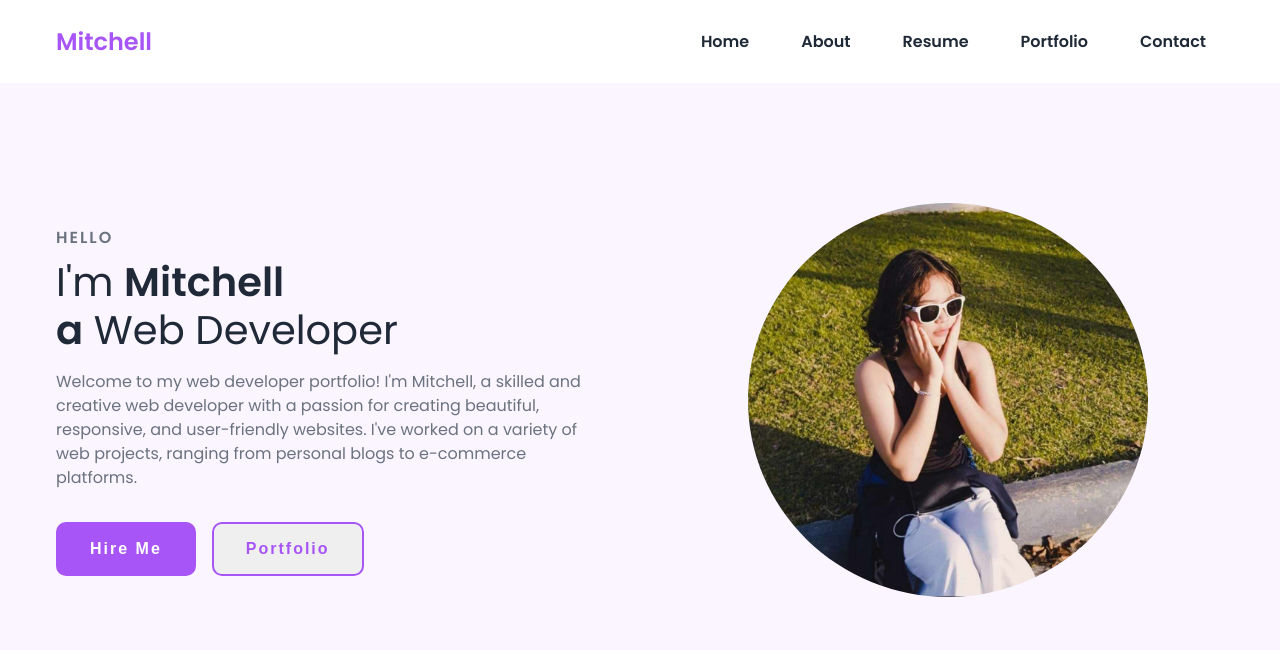
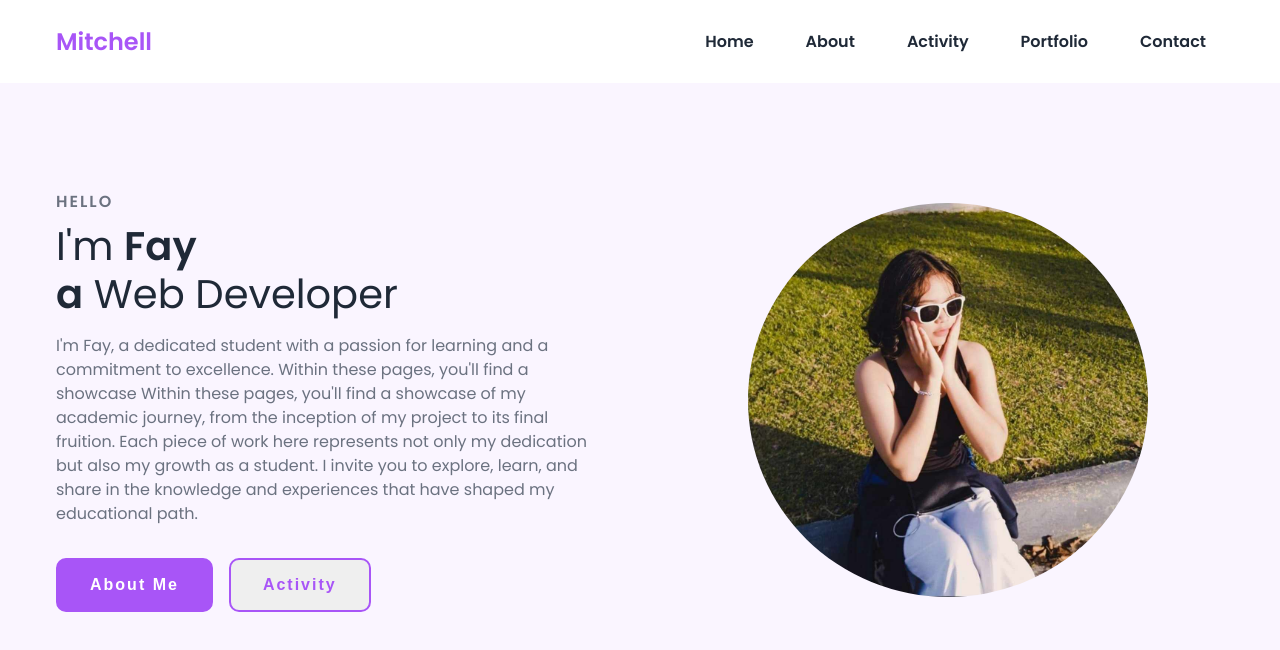
Before and after one commit to PatatasAI/Fay-Portfolio, a plain HTML site: page demo/index.html in a window 1280 px wide. Drawn offline with nearby package versions, Linux system fonts and the light colour scheme.

Commit message:
Update index.html

```diff
--- a/demo/index.html
+++ b/demo/index.html
@@ -22,7 +22,7 @@
         <ul>
           <li><a href="#">Home</a></li>
           <li><a href="#">About</a></li>
-          <li><a href="#">Resume</a></li>
+          <li><a href="#">Activity</a></li>
           <li><a href="#">Portfolio</a></li>
           <li><a href="#">Contact</a></li>
         </ul>
@@ -33,17 +33,20 @@
         <div class="content">
           <p class="subtitle">HELLO</p>
           <h1 class="title">
-            I'm <span>Mitchell<br />a</span> Web Developer
+            I'm <span>Fay<br />a</span> Web Developer
           </h1>
           <p class="description">
-            Welcome to my web developer portfolio! I'm Mitchell, a skilled and
-            creative web developer with a passion for creating beautiful,
-            responsive, and user-friendly websites. I've worked on a variety of
-            web projects, ranging from personal blogs to e-commerce platforms.
+            I'm Fay, a dedicated student with
+            a passion for learning and a commitment to excellence. Within these pages,
+            you'll find a showcase Within these pages, you'll find a showcase of my
+            academic journey, from the inception of my project to its final fruition.
+            Each piece of work here represents not only my dedication but also my growth
+            as a student. I invite you to explore, learn, and share in the knowledge and
+            experiences that have shaped my educational path.
           </p>
           <div class="action__btns">
-            <button class="hire__me">Hire Me</button>
-            <button class="portfolio">Portfolio</button>
+            <button class="hire__me">About Me</button>
+            <button class="portfolio">Activity</button>
           </div>
         </div>
         <div class="image">
```
